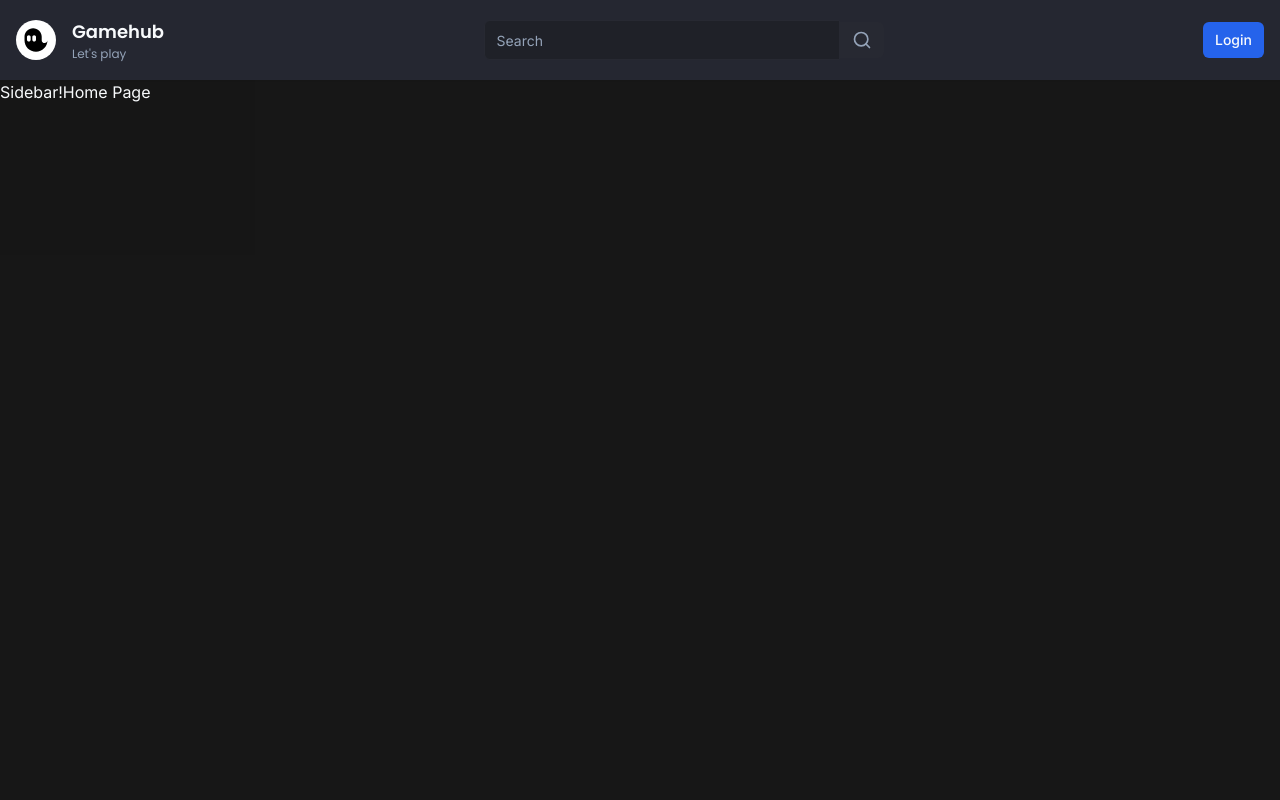
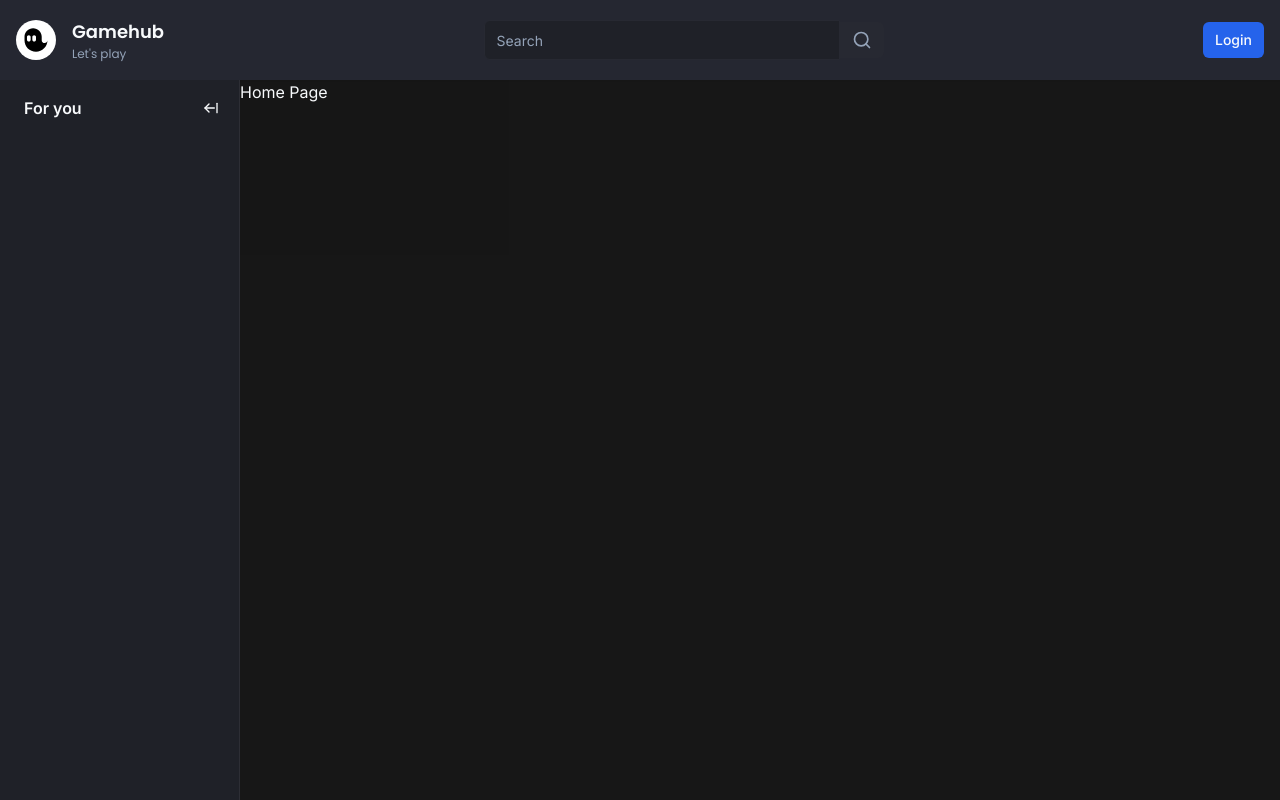
Before and after one commit to SametKaras/twitch-clone, a Next.js app: page / in a window 1280 px wide. Built offline with nearby package versions, Linux system fonts and the light colour scheme; no server answers.

Commit message:
feat: sidebar added

```diff
--- /dev/null
+++ b/app/(browse)/_components/container.tsx
@@ -0,0 +1,32 @@
+"use client";
+
+import { useEffect } from "react";
+import { useMediaQuery } from "usehooks-ts";
+
+import { cn } from "@/lib/utils";
+import { useSidebar } from "@/store/use-sidebar";
+
+interface ContainerProps {
+  children: React.ReactNode;
+}
+
+export const Container = ({ children }: ContainerProps) => {
+  const matches = useMediaQuery("(max-width: 1024px)");
+  const { collapsed, onCollapse, onExpand } = useSidebar((state) => state);
+
+  useEffect(() => {
+    if (matches) {
+      onCollapse();
+    } else {
+      onExpand();
+    }
+  }, [matches, onCollapse, onExpand]);
+
+  return (
+    <div
+      className={cn("flex-1", collapsed ? "ml-[70px]" : "ml-[70px] lg:ml-60")}
+    >
+      {children}
+    </div>
+  );
+};
--- a/app/(browse)/_components/sidebar/index.tsx
+++ b/app/(browse)/_components/sidebar/index.tsx
@@ -1,3 +1,10 @@
+import { Toggle } from "./toggle";
+import { Wrapper } from "./wrapper";
+
 export const Sidebar = () => {
-  return <div>Sidebar!</div>;
+  return (
+    <Wrapper>
+      <Toggle />
+    </Wrapper>
+  );
 };
--- /dev/null
+++ b/app/(browse)/_components/sidebar/toggle.tsx
@@ -0,0 +1,39 @@
+"use client";
+
+import { Button } from "@/components/ui/button";
+import { useSidebar } from "@/store/use-sidebar";
+import { ArrowLeftFromLine, ArrowRightFromLine } from "lucide-react";
+import { Hint } from "@/components/hint";
+
+export const Toggle = () => {
+  const { collapsed, onExpand, onCollapse } = useSidebar((state) => state);
+
+  const label = collapsed ? "Expand" : "Collapse";
+
+  return (
+    <>
+      {collapsed ? (
+        <div className="hidden lg:flex w-full items-center justify-center pt-4 mb-4">
+          <Hint label={label} side="right" asChild>
+            <Button onClick={onExpand} variant="ghost" className="h-auto p-2">
+              <ArrowRightFromLine className="h-4 w-4" />
+            </Button>
+          </Hint>
+        </div>
+      ) : (
+        <div className="p-3 pl-6 mb-2 flex items-center w-full">
+          <p className="font-semibold text-primary">For you</p>
+          <Hint label={label} side="right" asChild>
+            <Button
+              onClick={onCollapse}
+              className="h-auto p-2 ml-auto"
+              variant="ghost"
+            >
+              <ArrowLeftFromLine className="h-4 w-4" />
+            </Button>
+          </Hint>
+        </div>
+      )}
+    </>
+  );
+};
--- /dev/null
+++ b/app/(browse)/_components/sidebar/wrapper.tsx
@@ -0,0 +1,23 @@
+"use client";
+
+import { cn } from "@/lib/utils";
+import { useSidebar } from "@/store/use-sidebar";
+
+interface WrapperProps {
+  children: React.ReactNode;
+}
+
+export const Wrapper = ({ children }: WrapperProps) => {
+  const { collapsed } = useSidebar((state) => state);
+
+  return (
+    <aside
+      className={cn(
+        "fixed  left-0 flex flex-col w-60 h-full bg-background border-r border-[#2D2E35] z-50",
+        collapsed && "w-[70px]"
+      )}
+    >
+      {children}
+    </aside>
+  );
+};
--- a/app/(browse)/layout.tsx
+++ b/app/(browse)/layout.tsx
@@ -1,3 +1,4 @@
+import { Container } from "./_components/container";
 import { Navbar } from "./_components/navbar";
 import { Sidebar } from "./_components/sidebar";
 
@@ -7,7 +8,7 @@
       <Navbar />
       <div className="flex h-full pt-20">
         <Sidebar />
-        {children}
+        <Container>{children}</Container>
       </div>
     </>
   );
--- /dev/null
+++ b/components/hint.tsx
@@ -0,0 +1,31 @@
+import {
+  Tooltip,
+  TooltipContent,
+  TooltipProvider,
+  TooltipTrigger,
+} from "@/components/ui/tooltip";
+
+interface HintProps {
+  label: string;
+  children: React.ReactNode;
+  asChild?: boolean;
+  side?: "top" | "bottom" | "left" | "right";
+  align?: "start" | "center" | "end";
+}
+
+export const Hint = ({ label, children, asChild, side, align }: HintProps) => {
+  return (
+    <TooltipProvider>
+      <Tooltip delayDuration={0}>
+        <TooltipTrigger asChild={asChild}>{children}</TooltipTrigger>
+        <TooltipContent
+          className="text-black bg-white"
+          side={side}
+          align={align}
+        >
+          <p className="font-semibold">{label}</p>
+        </TooltipContent>
+      </Tooltip>
+    </TooltipProvider>
+  );
+};
--- /dev/null
+++ b/components/ui/tooltip.tsx
@@ -0,0 +1,30 @@
+"use client"
+
+import * as React from "react"
+import * as TooltipPrimitive from "@radix-ui/react-tooltip"
+
+import { cn } from "@/lib/utils"
+
+const TooltipProvider = TooltipPrimitive.Provider
+
+const Tooltip = TooltipPrimitive.Root
+
+const TooltipTrigger = TooltipPrimitive.Trigger
+
+const TooltipContent = React.forwardRef<
+  React.ElementRef<typeof TooltipPrimitive.Content>,
+  React.ComponentPropsWithoutRef<typeof TooltipPrimitive.Content>
+>(({ className, sideOffset = 4, ...props }, ref) => (
+  <TooltipPrimitive.Content
+    ref={ref}
+    sideOffset={sideOffset}
+    className={cn(
+      "z-50 overflow-hidden rounded-md border bg-popover px-3 py-1.5 text-sm text-popover-foreground shadow-md animate-in fade-in-0 zoom-in-95 data-[state=closed]:animate-out data-[state=closed]:fade-out-0 data-[state=closed]:zoom-out-95 data-[side=bottom]:slide-in-from-top-2 data-[side=left]:slide-in-from-right-2 data-[side=right]:slide-in-from-left-2 data-[side=top]:slide-in-from-bottom-2",
+      className
+    )}
+    {...props}
+  />
+))
+TooltipContent.displayName = TooltipPrimitive.Content.displayName
+
+export { Tooltip, TooltipTrigger, TooltipContent, TooltipProvider }
--- a/package.json
+++ b/package.json
@@ -14,6 +14,7 @@
     "@clerk/themes": "^2.1.17",
     "@prisma/client": "^5.17.0",
     "@radix-ui/react-slot": "^1.1.0",
+    "@radix-ui/react-tooltip": "^1.1.2",
     "@supabase/supabase-js": "^2.45.0",
     "class-variance-authority": "^0.7.0",
     "clsx": "^2.1.1",
@@ -25,7 +26,9 @@
     "react-dom": "^18",
     "svix": "^1.28.0",
     "tailwind-merge": "^2.4.0",
-    "tailwindcss-animate": "^1.0.7"
+    "tailwindcss-animate": "^1.0.7",
+    "usehooks-ts": "^3.1.0",
+    "zustand": "^4.5.4"
   },
   "devDependencies": {
     "@types/node": "^20",
--- /dev/null
+++ b/store/use-sidebar.ts
@@ -0,0 +1,13 @@
+import { create } from "zustand";
+
+interface SidebarStore {
+  collapsed: boolean;
+  onExpand: () => void;
+  onCollapse: () => void;
+}
+
+export const useSidebar = create<SidebarStore>((set) => ({
+  collapsed: false,
+  onExpand: () => set(() => ({ collapsed: false })),
+  onCollapse: () => set(() => ({ collapsed: true })),
+}));
```
Also changed, not shown: 1 other file (tests, documents, lock files or other folders).
